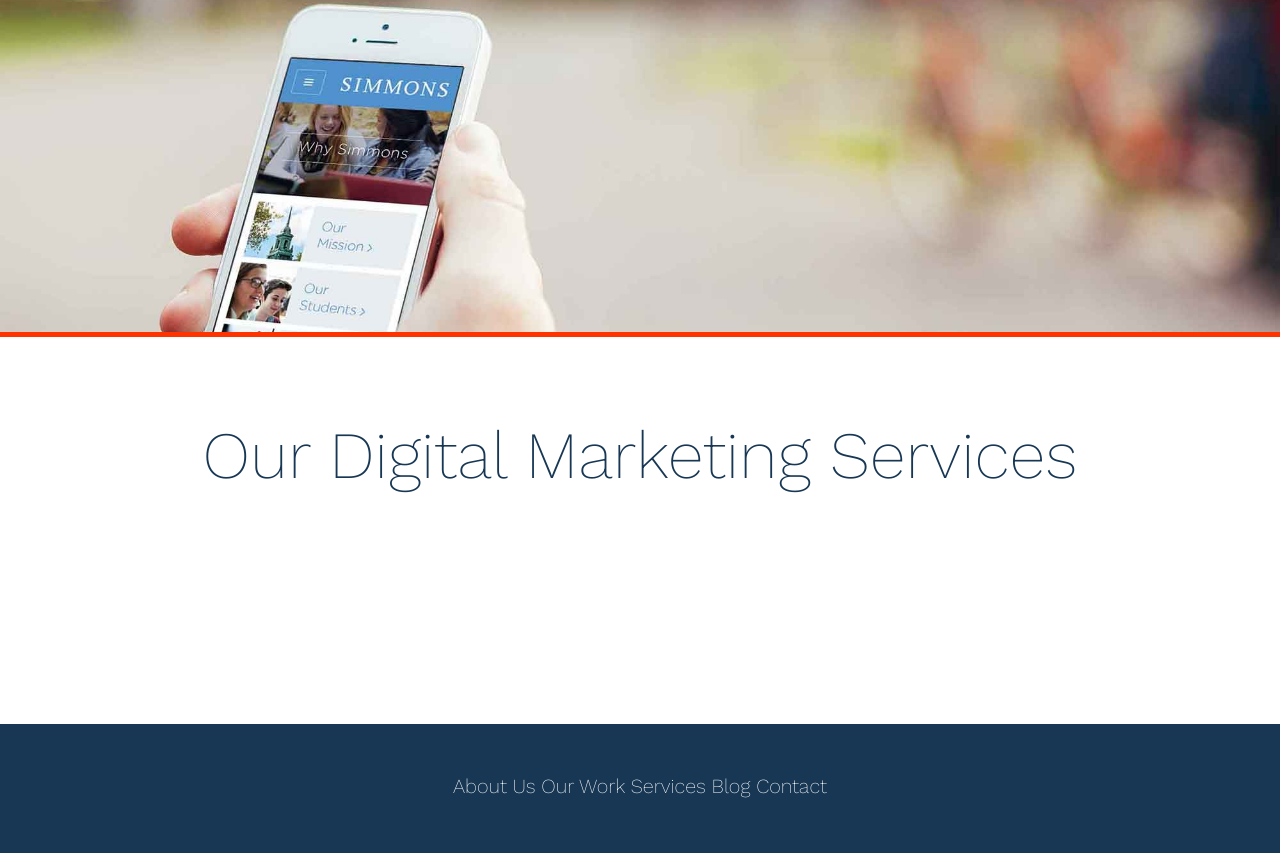
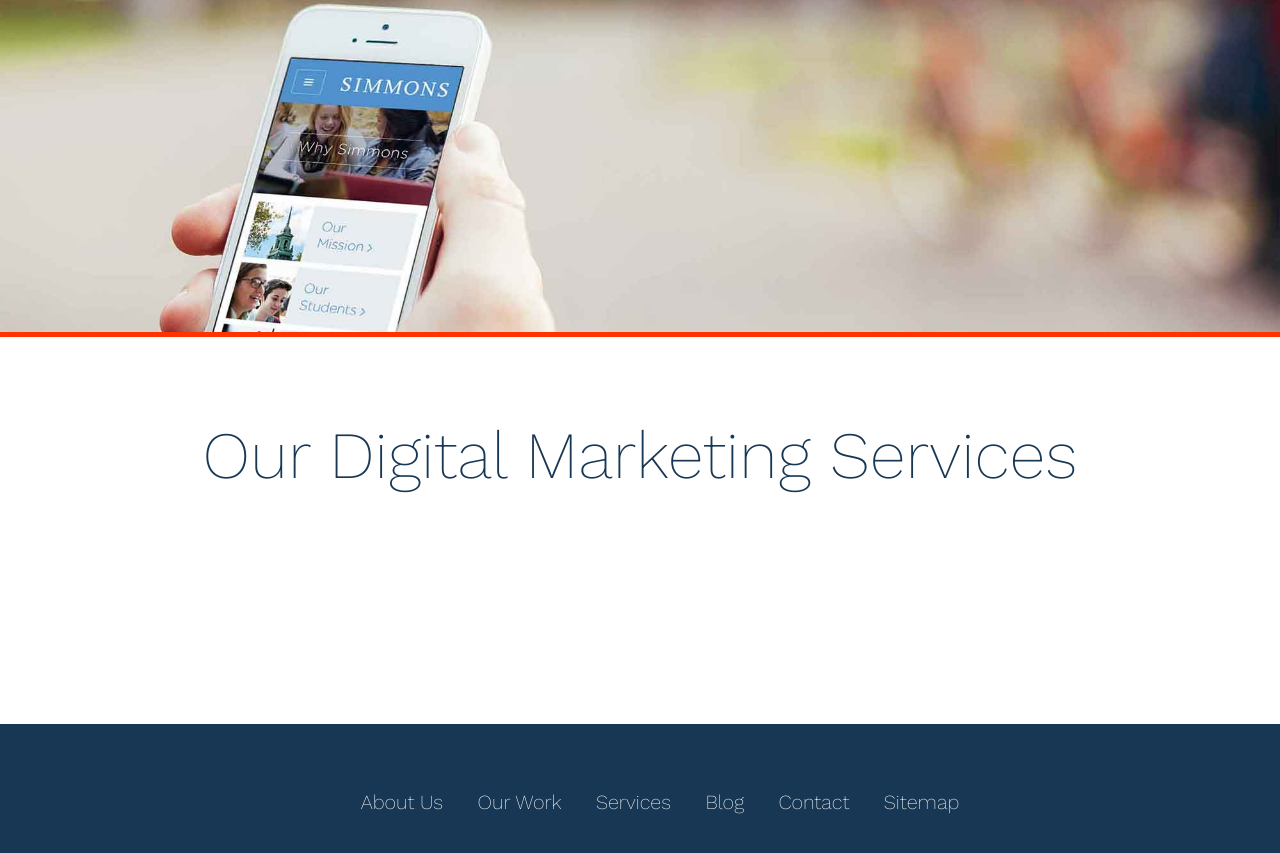
Before and after one commit to ZDaws/boston-fake, a plain HTML site: page index.html in a window 1280 px wide. Shown: the part 1095-1948 px from the top of the page. Drawn offline with nearby package versions, Linux system fonts and the light colour scheme.

Commit message:
Update to footer

```diff
--- a/css/main.css
+++ b/css/main.css
@@ -72,3 +72,21 @@ p {
 .footer_alt {
     text-align: center;
 }
+
+.footer_nav ul {
+    list-style-type: none;
+    text-align: center;
+}
+
+.footer_nav li {
+    display: inline-block;
+    padding: 0px 15px;
+}
+
+.footer_nav a {
+    font-family: "Work Sans",sans-serif;
+    font-weight: 200;
+    font-size: 20px;
+    color: #fff;
+    text-decoration: none;
+}
--- a/index.html
+++ b/index.html
@@ -52,10 +52,15 @@
                 </div>
             </div>
             <div class="footer">
-                <div>
-                    <div>
-                        <h3 class="footer_alt">About Us Our Work Services Blog Contact</h3>
-                    </div>
+                <div class="footer_nav">
+                    <ul>
+                        <li><a href="#">About Us</a></li>
+                        <li><a href="#">Our Work</a></li>
+                        <li><a href="#">Services</a></li>
+                        <li><a href="#">Blog</a></li>
+                        <li><a href="#">Contact</a></li>
+                        <li><a href="#">Sitemap</a></li>
+                    </ul>
                 </div>
             </div>
         </div>
```
